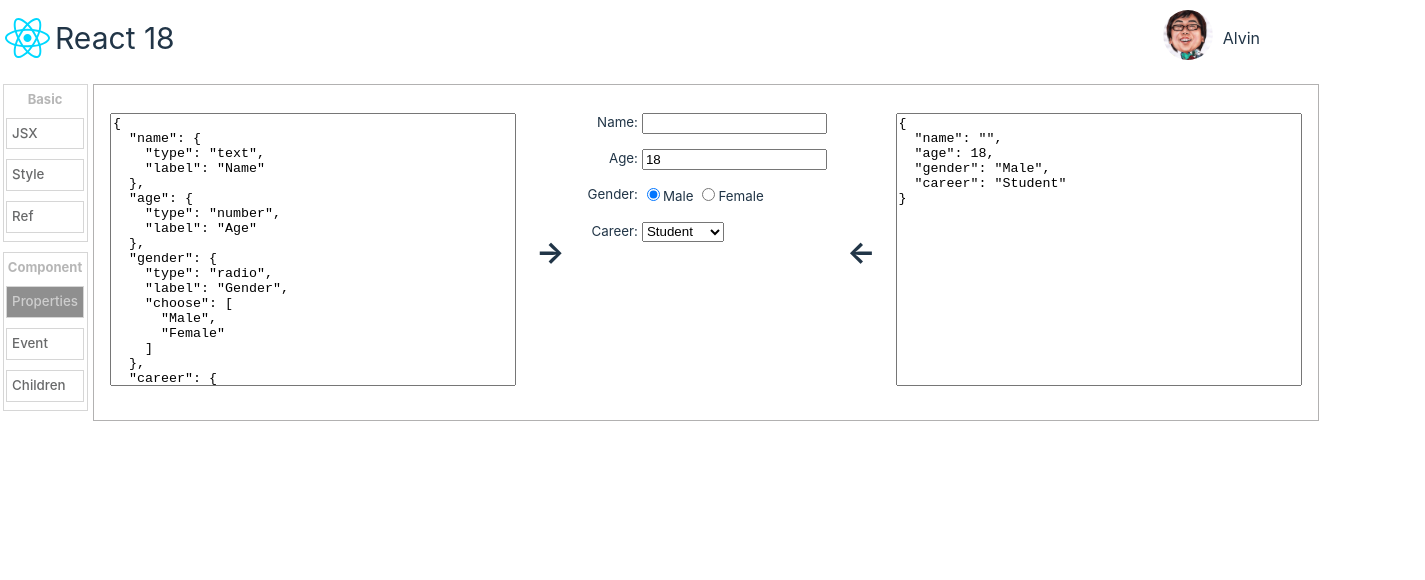
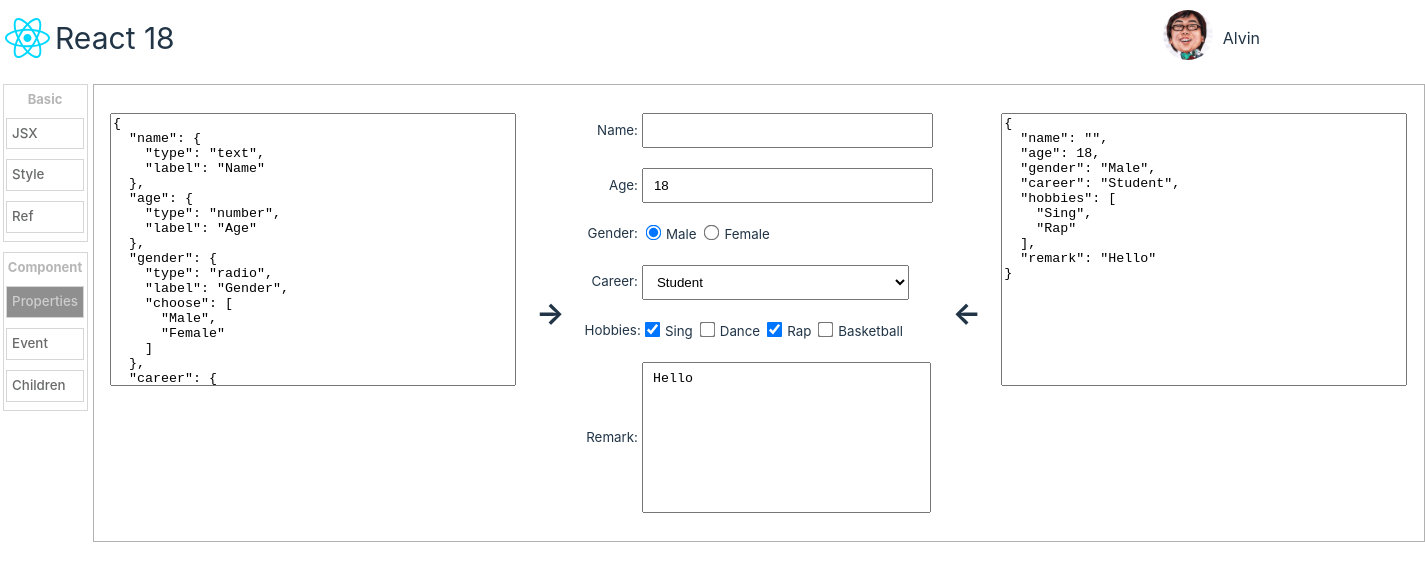
Before and after one commit to alvin-qh/study-web, a React (Vite) app in the folder react/basic/: page /component/props in a window 1280 px wide. Shown: the top 580 px of the page, 1425 px wide, since content can reach past the window. Built offline with nearby package versions, Linux system fonts and the light colour scheme.

Commit message:
[react] add basic demo

```diff
--- a/react/basic/src/view/component/Props.module.scss
+++ b/react/basic/src/view/component/Props.module.scss
@@ -22,12 +22,13 @@
   .form {
     display: flex;
     flex-direction: column;
-    gap: 15px 0;
+    gap: 20px 0;
 
     .form-field {
       &>.label {
         display: flex;
         flex-direction: row;
+        align-items: center;
         gap: 0 4px;
         font-size: smaller;
 
@@ -39,12 +40,36 @@
             content: ":";
           }
         }
-      }
 
-      .radio-group {
-        display: flex;
-        flex-direction: row;
-        align-items: baseline;
+        .radio-group,
+        .checkbox-group {
+          display: flex;
+          flex-direction: row;
+          align-items: baseline;
+          flex-wrap: wrap;
+          gap: 0px 3px;
+        }
+
+        input[type=text],
+        input[type=number],
+        select {
+          padding: 8px 10px;
+          outline: none;
+          width: 20em;
+        }
+
+        input[type=radio],
+        input[type=checkbox] {
+          scale: 1.2;
+          outline: none;
+        }
+
+        textarea {
+          resize: none;
+          padding: 8px 10px;
+          width: 20em;
+          height: 10em;
+        }
       }
     }
   }
--- a/react/basic/src/view/component/PropsView.tsx
+++ b/react/basic/src/view/component/PropsView.tsx
@@ -2,40 +2,64 @@ import React, { useEffect, useState } from 'react';
 
 import css from './Props.module.scss';
 
-export type FormFieldType = 'text' | 'number' | 'select' | 'radio' | 'checkbox' | 'textarea';
+// 定义表单字段类型
+type FormFieldType = 'text' | 'number' | 'select' | 'radio' | 'checkbox' | 'textarea';
 
-export type FormFieldDataType = number | string | number[] | string[];
+// 定义表单字段值类型
+type FormFieldDataType = number | string | number[] | string[];
 
-export interface FormField {
+// 定义表单字段
+interface FormField {
   label: string
   type: FormFieldType
   choose?: number[] | string[]
 }
 
-export type FormDefinition = Record<string, FormField>;
+// 定义表单
+type FormDefinition = Record<string, FormField>;
 
-export type FormData = Record<string, FormFieldDataType>;
+// 定义表单值
+type FormData = Record<string, FormFieldDataType>;
 
-export interface FormProps {
+// 定义表单组件属性
+//
+// 在 JSX 语法中, 一个组件的属性即为传递给表示该组件函数的参数, 参数类型为一个包含 Key/Value 对象,
+// 每个 Key 表示组件的一个属性
+//
+// 对于 JSX, 可以使用函数类型的 Key 作为属性, 即表示该组件的一个"事件"
+interface FormProps {
+  // 表单定义
   definition: FormDefinition
+  // 表单值
   data?: FormData
+  // 表单内容改变事件函数
+  onChange: (data: FormData) => void
 }
 
-const Form = ({ definition, data }: FormProps): React.JSX.Element => {
+// 定义 `<Form>` 组件, 并为组件传递 `FormProps` 属性
+const Form = ({ definition, data, onChange }: FormProps): React.JSX.Element => {
+  // 定义响应式状态值, 表示表单各个字段的 JSX 集合
   const [fields, setFields] = useState<React.JSX.Element[]>([]);
+
+  // 定义响应式状态值, 表示表单值
   const [formData, setFormData] = useState<FormData>(data ?? {});
 
+  // 当表单值属性发生变化后, 将该属性值保存到响应式状态中
+  useEffect(() => { setFormData(data ?? {}); }, [data]);
+
+  // 当表单值发生变化后, 调用 `onChange` 事件, 将表单值发送到父组件
+  useEffect(() => { onChange(formData); }, [formData, onChange]);
+
+  // 当表单值属性或表单定义属性发生变化后, 重新渲染表单
   useEffect(() => {
-    console.log(JSON.stringify(formData, null, 2));
-  }, [formData]);
-
-  useEffect(() => {
+    // 将各个表单字段存储为 JSX 集合
     setFields(
       Object.keys(definition).map((name) => {
+        let elem: React.JSX.Element;
+
         const def = definition[name];
 
-        let elem: React.JSX.Element;
-
+        // 根据表单字段类型生成表单字段 JSX
         switch (def.type) {
         case 'text':
           elem = (
@@ -103,11 +127,48 @@ const Form = ({ definition, data }: FormProps): React.JSX.Element => {
           );
           break;
         case 'checkbox':
+          elem = (
+            <div className={css.label}>
+              <div>{def.label}</div>
+              {
+                (def.choose ?? []).map((item) => (
+                  <label key={item} className={css['checkbox-group']}>
+                    <input
+                      name={name}
+                      type='checkbox'
+                      value={item}
+                      checked={(formData[name] as unknown[]).includes(item)}
+                      onChange={(e) => {
+                        const vals = (formData[name] as unknown[]).filter((it) => it !== e.target.value);
+                        if (e.target.checked) {
+                          vals.push(e.target.value);
+                        }
+                        setFormData({ ...formData, [name]: vals as unknown as FormFieldType });
+                      }}
+                    />
+                    <div>{item}</div>
+                  </label>
+                ))
+              }
+            </div>
+          );
+          break;
         case 'textarea':
+          elem = (
+            <label className={css.label}>
+              <div>{def.label}</div>
+              <textarea
+                value={formData[name] as string}
+                onChange={(e) => { setFormData({ ...formData, [name]: e.target.value }); }}
+              ></textarea>
+            </label>
+          );
+          break;
         default:
           throw new Error('Invalid form field type');
         }
 
+        // 生成一个表单字段 JSX
         return (
           <div key={name} className={css['form-field']}>
             {elem}
@@ -117,10 +178,7 @@ const Form = ({ definition, data }: FormProps): React.JSX.Element => {
     );
   }, [definition, formData]);
 
-  useEffect(() => {
-    setFormData(data ?? {});
-  }, [data]);
-
+  // 生成表单 JSX
   return (
     <form className={css.form}>
       {fields}
@@ -128,7 +186,9 @@ const Form = ({ definition, data }: FormProps): React.JSX.Element => {
   );
 };
 
+// 定义页面组件
 export const PropsView = (): React.JSX.Element => {
+  // 表单定义, 存储到响应式状态中
   const [definition, setDefinition] = useState<FormDefinition>({
     name: {
       type: 'text',
@@ -147,48 +207,64 @@ export const PropsView = (): React.JSX.Element => {
       type: 'select',
       label: 'Career',
       choose: ['', 'Student', 'Teacher', 'Employee']
+    },
+    hobbies: {
+      type: 'checkbox',
+      label: 'Hobbies',
+      choose: ['Sing', 'Dance', 'Rap', 'Basketball']
+    },
+    remark: {
+      type: 'textarea',
+      label: 'Remark'
     }
   });
 
+  // 表单值, 存储到响应式状态中
   const [data, setData] = useState<FormData>({
     name: '',
     age: 18,
     gender: 'Male',
-    career: 'Student'
+    career: 'Student',
+    hobbies: ['Sing', 'Rap'],
+    remark: 'Hello'
   });
 
   return (
     <div className={css.props}>
       <div>
+        {/* 文本框, 用于展示表单定义 JSON, 当文本框内容变化后, 根据文本框 JSON 内容重新渲染表单组件 */}
         <textarea
           onChange={(e) => {
             try {
               setDefinition(JSON.parse(e.target.value) as FormDefinition);
             } catch (er) {
-              console.error(er);
               setDefinition({});
             }
-          }}>{JSON.stringify(definition, null, 2)}</textarea>
+          }} value={JSON.stringify(definition, null, 2)}></textarea>
       </div>
       <div className={css.arrow}>
         <span>→</span>
       </div>
       <div>
-        <Form definition={definition} data={data} />
+        {/* 渲染表单组件 */}
+        <Form definition={definition} data={data} onChange={(d) => {
+          setData(d);
+          console.log(data);
+        }} />
       </div>
       <div className={css.arrow}>
         <span>←</span>
       </div>
       <div>
+        {/* 文本框, 用于展示表单值 JSON, 当文本框内容变化后, 根据文本框 JSON 内容重新渲染表单组件 */}
         <textarea
           onChange={(e) => {
             try {
               setData(JSON.parse(e.target.value) as FormData);
             } catch (er) {
-              console.error(er);
               setData({});
             }
-          }}>{JSON.stringify(data, null, 2)}</textarea>
+          }} value={JSON.stringify(data, null, 2)}></textarea>
       </div>
     </div>
   );
```
Also changed, not shown: 1 other file (tests, documents, lock files or other folders).
